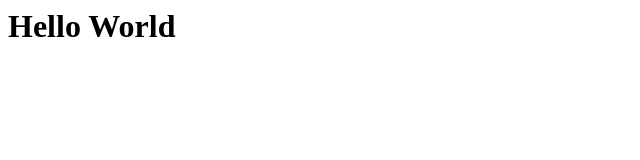
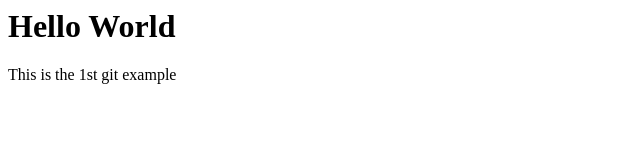
Before and after one commit to chamixEranda/demo-repo, a plain HTML site: page index.html in a window 1280 px wide. Shown: the whole page, without its empty margins (0-640 px from the left). Drawn offline with Linux system fonts and the light colour scheme.

Commit message:
Update index.html
Some paragraph

```diff
--- a/index.html
+++ b/index.html
@@ -1 +1,2 @@
 <h1>Hello World</h1>
+<p>This is the 1st git example</p>
```
